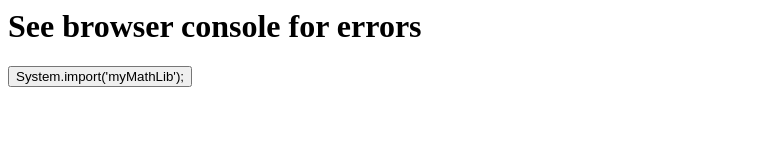
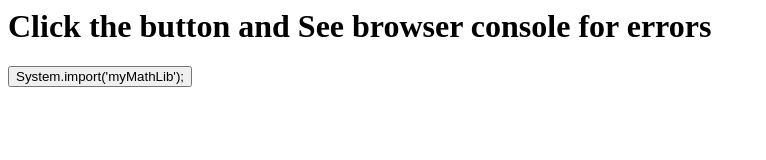
Before and after one commit to yln99517/MyMathLib, a plain HTML site: page index.html in a window 1280 px wide. Shown: the whole page, without its empty margins (0-766 px from the left). Drawn offline with Linux system fonts and the light colour scheme.

Commit message:
change error desription

```diff
--- a/index.html
+++ b/index.html
@@ -13,7 +13,7 @@
 	</script>
     <script src="https://cdn.jsdelivr.net/npm/systemjs@6.3.1/dist/system.js"></script>
     <script src="https://cdn.jsdelivr.net/npm/systemjs@6.3.1/dist/extras/named-register.js"></script>
-    <h1>See browser console for errors</h1>
+    <h1>Click the button and See browser console for errors</h1>
     <button id="loader" onclick="">System.import('myMathLib');</button>
     <script>
         document.getElementById('loader').addEventListener('click', function() {
```
